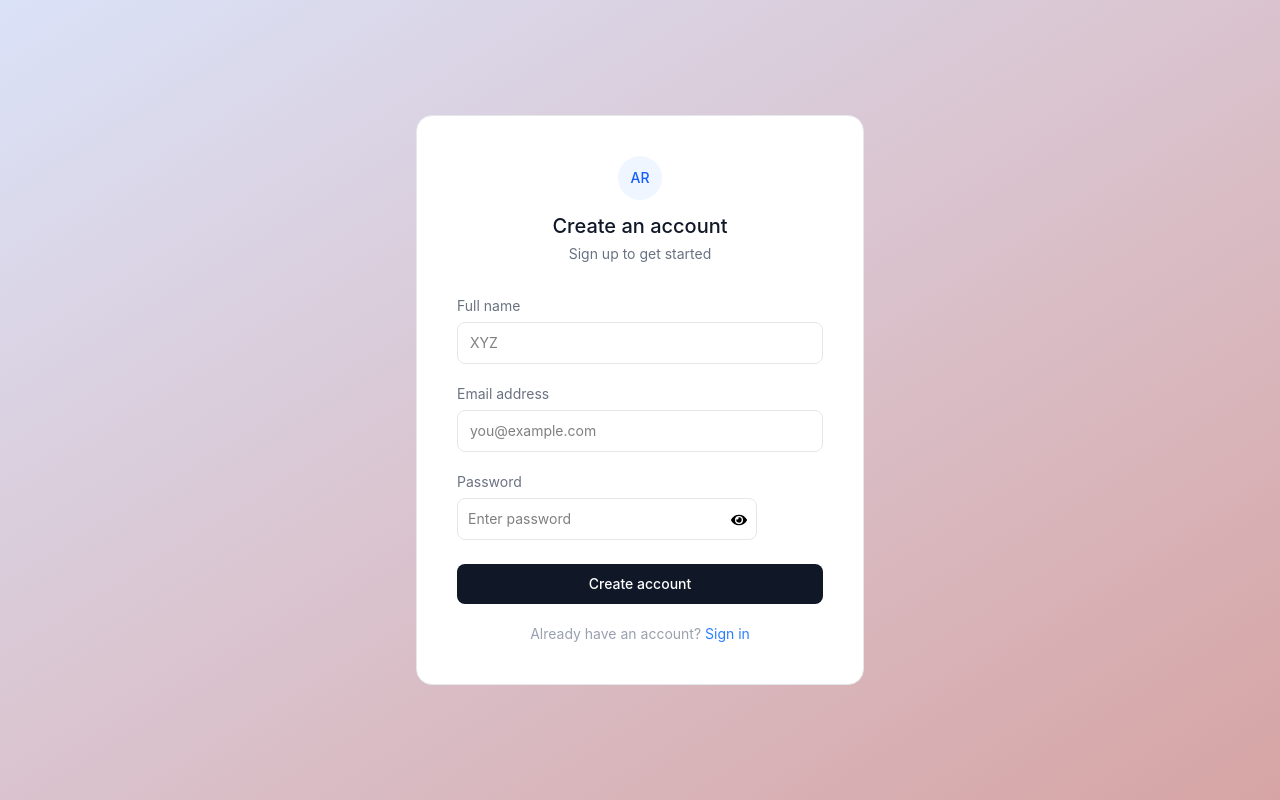
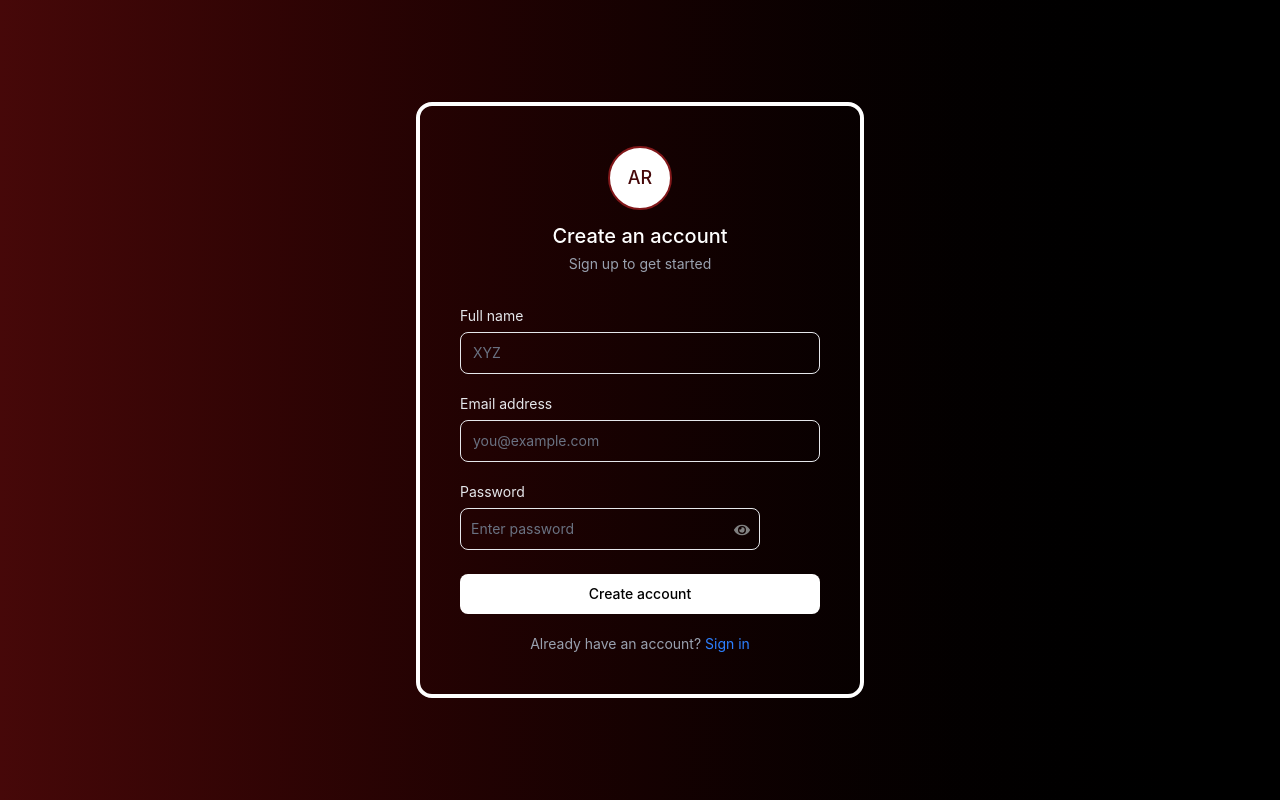
Before and after one commit to nayanbandgar/AI-RESUME-ANALAYZER, a React (Vite) app in the folder frontend/: page /signup in a window 1280 px wide. Built offline with nearby package versions, Linux system fonts and the light colour scheme.

Commit message:
feat: update signup component UI with new color scheme and improved accessibility

```diff
--- a/frontend/src/components/signup.jsx
+++ b/frontend/src/components/signup.jsx
@@ -109,28 +109,28 @@ export default function Signup() {
   };
 
   return (
-    <div className="min-h-screen bg-linear-to-br from-[#dae2f8] to-[#d6a4a4] flex items-center justify-center px-4">
-      <div className="bg-white border border-gray-200 rounded-2xl p-10 w-full max-w-md">
+    <div className="min-h-screen bg-linear-to-r from-red-950  to-black  flex items-center justify-center px-4">
+      <div className="bg-black-100  border-white border-4 rounded-2xl p-10 w-full max-w-md">
 
         {/* Header */}
         <div className="text-center mb-8">
-          <div className="w-11 h-11 rounded-full bg-blue-50 text-blue-600 font-medium text-sm flex items-center justify-center mx-auto mb-3">
+          <div className="w-16 h-16 rounded-full bg-white border-red-900 border-2 text-red-950 font-medium text-lg flex items-center justify-center mx-auto mb-3">
             AR
           </div>
-          <h2 className="text-xl font-medium text-gray-900">Create an account</h2>
-          <p className="text-sm text-gray-500 mt-1">Sign up to get started</p>
+          <h2 className="text-xl font-medium text-white">Create an account</h2>
+          <p className="text-sm text-gray-400 mt-1">Sign up to get started</p>
         </div>
 
         {/* Name */}
         <div className="mb-5">
-          <label className="block text-sm text-gray-500 mb-1.5">Full name</label>
+          <label className="block text-sm text-gray-200 mb-1.5">Full name</label>
           <input
             type="text"
             name="name"
             placeholder="XYZ"
             value={form.name}
             onChange={handleChange}
-            className={`w-full px-3 py-2.5 border rounded-lg text-sm focus:outline-none focus:ring-2 focus:ring-blue-100 ${errors.name ? "border-red-400" : "border-gray-200 focus:border-blue-300"
+            className={`w-full px-3 py-2.5 border placeholder:text-gray-500 rounded-lg text-sm focus:outline-none focus:ring-2 focus:ring-blue-100 ${errors.name ? "border-red-400" : "border-gray-200 focus:border-blue-300"
               }`}
           />
           {errors.name && <p className="text-xs text-red-500 mt-1.5">⚠ {errors.name}</p>}
@@ -138,7 +138,7 @@ export default function Signup() {
 
         {/* Email + OTP Butto */}
         <div className="mb-5">
-          <label className="block text-sm text-gray-500 mb-1.5">Email address</label>
+          <label className="block text-sm text-gray-200 mb-1.5">Email address</label>
           <div className="flex gap-2">
             <input
               type="email"
@@ -146,7 +146,7 @@ export default function Signup() {
               placeholder="you@example.com"
               value={form.email}
               onChange={handleChange}
-              className={`flex-1 px-3 py-2.5 border rounded-lg text-sm focus:outline-none focus:ring-2 focus:ring-blue-100 ${errors.email ? "border-red-400" : "border-gray-200 focus:border-blue-300"
+              className={`flex-1 px-3 py-2.5 border placeholder:text-gray-500 rounded-lg text-sm focus:outline-none focus:ring-2 focus:ring-blue-100 ${errors.email ? "border-red-400" : "border-gray-200 focus:border-blue-300"
                 }`}
             />
             {/* <button
@@ -208,11 +208,12 @@ export default function Signup() {
           width: "300px"
         }}>
 
-          <label className="block text-sm text-gray-500 mb-1.5">Password</label>
+          <label className="block text-sm text-gray-200 mb-1.5">Password</label>
           <input
             type={showPassword ? "text" : "password"}
             name="password"
             placeholder="Enter password"
+
             value={form.password}
             onChange={(e) =>
               setForm({
@@ -224,8 +225,9 @@ export default function Signup() {
               width: "100%",
               padding: "10px",
               paddingRight: "40px"
+
             }}
-            className={`w-full px-3 py-2.5 border rounded-lg text-sm focus:outline-none focus:ring-2 focus:ring-blue-100 ${errors.password ? "border-red-400" : "border-gray-200 focus:border-blue-300"
+            className={`w-full px-3 py-2.5 border placeholder:text-gray-500 rounded-lg text-sm focus:outline-none focus:ring-2 focus:ring-blue-100 ${errors.password ? "border-red-400" : "border-gray-200 focus:border-blue-300"
 
               }`}
 
@@ -239,16 +241,18 @@ export default function Signup() {
               right: "10px",
               top: "70%",
               transform: "translateY(-50%)",
-              cursor: "pointer"
+              cursor: "pointer",
+              color: "gray"
             }}
           >
 
             {
               showPassword
                 ?
-                <FaEyeSlash />
+                <FaEyeSlash   className="text-white hover:text-white focus:outline-none"/>
                 :
                 <FaEye />
+
             }
 
           </span>
@@ -269,7 +273,7 @@ export default function Signup() {
         <button
           type="button"
           onClick={signupUser}
-          className="w-full py-2.5 bg-gray-900 text-white text-sm font-medium rounded-lg hover:bg-gray-700 transition-colors cursor-pointer"
+          className="w-full py-2.5 bg-white text-black text-sm font-medium rounded-lg hover:bg-red-950 hover:text-white transition-colors cursor-pointer"
         >
           Create account
         </button>
```
